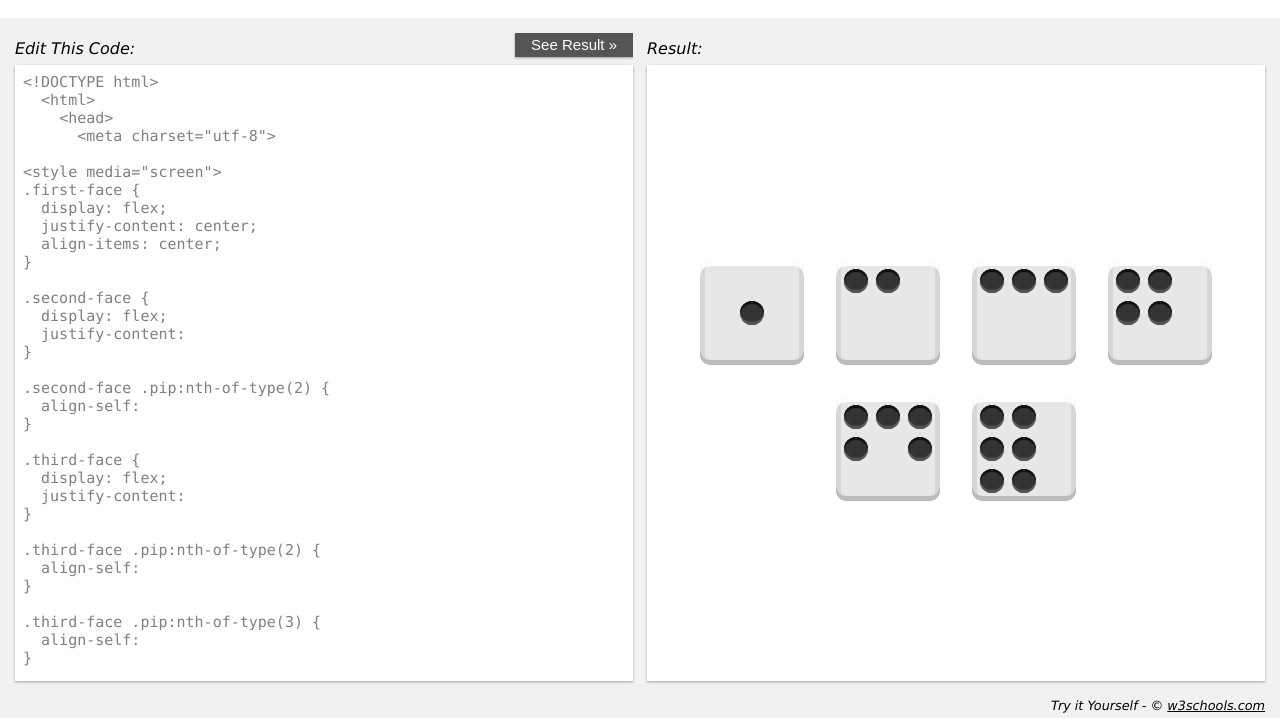
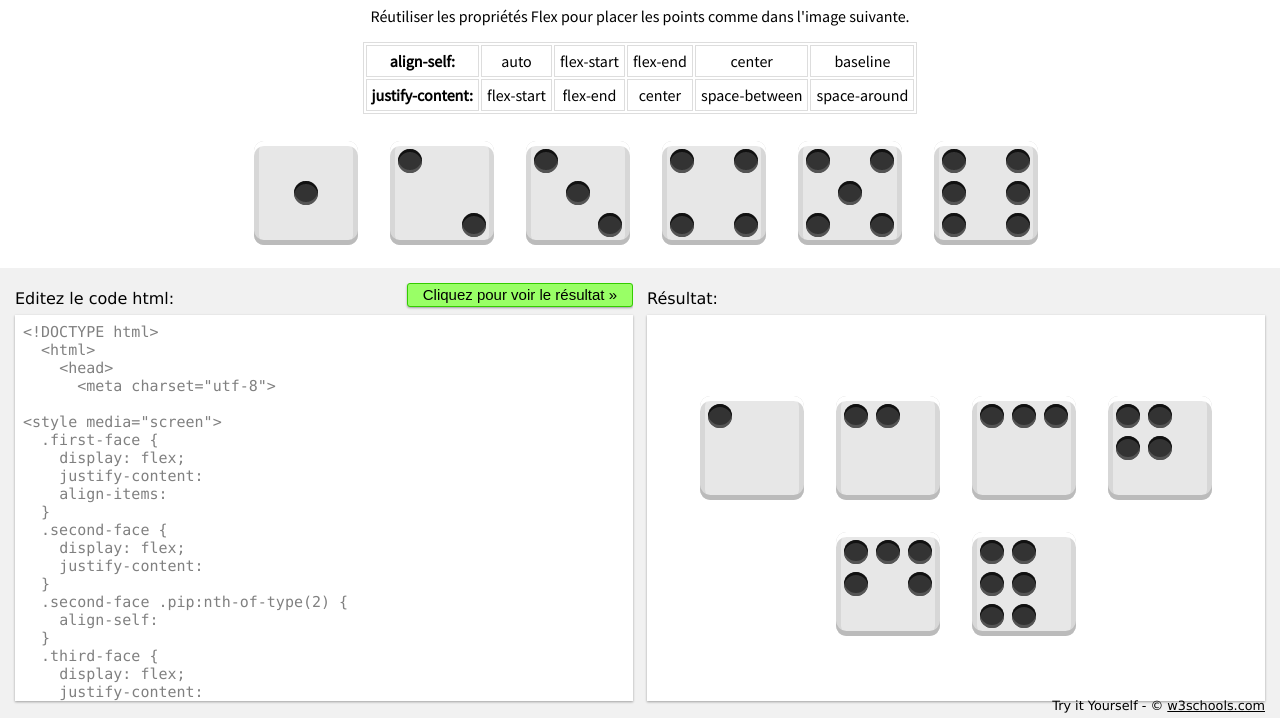
Before and after one commit to chloesaillant/siteflex, a plain HTML site: page jeu_creer_un_de/index.html in a window 1280 px wide. Shown: the part 82-800 px from the top of the page. Drawn offline with Linux system fonts and the light colour scheme.

Commit message:
nouvelle version du dice

```diff
--- a/jeu_creer_un_de/index.html
+++ b/jeu_creer_un_de/index.html
@@ -6,6 +6,7 @@
 <meta name="viewport" content="width=device-width">
 <meta name="viewport" content="width=device-width, initial-scale=1.0">
 <link rel="stylesheet" href="mean.css">
+<link href='https://fonts.googleapis.com/css?family=Source+Sans+Pro' rel='stylesheet' type='text/css'>
 <script type="text/javascript">
 function submitTryit() {
   var text = document.getElementById("textareaCode").value;
@@ -25,15 +26,43 @@ function submitTryit() {
 </head>
 <body>
 <div id='tryitLeaderboard'>
-  <h1><em>«Un coup de dés jamais n'abolira le hasard»<em></h1>
+  <h1>L'atelier de Dédé</h1>
+
+  <p>Réutiliser les propriétés Flex pour placer les points comme dans l'image suivante.</p>
+
+<table>
+
+  <tr>
+    <td><strong>align-self:</strong></td>
+    <td>auto</td>
+    <td>flex-start</td>
+    <td>flex-end</td>
+    <td>center</td>
+    <td>baseline</td>
+  </tr>
+
+  <tr>
+    <td><strong>justify-content:</strong></td>
+    <td>flex-start</td>
+    <td>flex-end</td>
+    <td>center</td>
+    <td>space-between</td>
+    <td>space-around</td>
+  </tr>
+
+</div>
+</table>
+
+<div id="image">
+<img src="img/dice.png" alt="screenshot" />
 </div>
 
 <div class="container">
   <div class="textareacontainer">
     <div class="textarea">
       <div style="overflow:auto;">
-        <div class="headerText">Edit This Code:</div>
-        <button class="seeResult" type="button" onclick="submitTryit()">See Result &raquo;</button>
+        <div class="headerText">Editez le code html:</div>
+        <button class="seeResult" type="button" onclick="submitTryit()">Cliquez pour voir le résultat &raquo;</button>
       </div>
       <div class="textareawrapper">
         <textarea autocomplete="off" class="code_input" id="textareaCode" wrap="logical" spellcheck="false">
@@ -45,68 +74,54 @@ function submitTryit() {
 <style media="screen">
   .first-face {
     display: flex;
-  justify-content: center;
-  align-items: center;
+    justify-content:
+    align-items:
   }
-
   .second-face {
     display: flex;
     justify-content:
   }
-
   .second-face .pip:nth-of-type(2) {
     align-self:
   }
-
   .third-face {
     display: flex;
     justify-content:
   }
-
   .third-face .pip:nth-of-type(2) {
     align-self:
   }
-
   .third-face .pip:nth-of-type(3) {
     align-self:
   }
-
   .fourth-face, .sixth-face {
     display: flex;
     justify-content:
   }
-
   .fourth-face .column, .sixth-face .column {
     display: flex;
     flex-direction: column;
     justify-content:
   }
-
   .fifth-face {
     display: flex;
     justify-content:
   }
-
   .fifth-face .column {
     display: flex;
     flex-direction: column;
     justify-content:
   }
-
   .fifth-face .column:nth-of-type(2) {
     justify-content:
   }
-
-/* OTHER STYLES */
-
+  /* ******* OTHER STYLES ******* */
   * {
     box-sizing: border-box;
   }
-
   html, body {
     height: 100%;
   }
-
   body {
     display: flex;
     align-items: center;
@@ -115,35 +130,28 @@ body {
     flex-wrap: wrap;
     align-content: center;
     font-family: 'Open Sans', sans-serif;
-
     background: linear-gradient(top, #222, #333);
   }
-
   [class$="face"] {
     margin: 16px;
     padding: 4px;
-
     background-color: #e7e7e7;
     width: 104px;
     height: 104px;
     object-fit: contain;
-
     box-shadow:
     inset 0 5px white,
     inset 0 -5px #bbb,
     inset 5px 0 #d7d7d7,
     inset -5px 0 #d7d7d7;
-
     border-radius: 10%;
   }
-
   .pip {
     display: block;
     width: 24px;
     height: 24px;
     border-radius: 50%;
     margin: 4px;
-
     background-color: #333;
     box-shadow: inset 0 3px #111, inset 0 -3px #555;
   }
@@ -197,11 +205,10 @@ body {
     <span class="pip"></span>
   </div>
 </div>
-</html>
-
 
   </body>
 </html>
+
 </textarea>
           <form autocomplete="off" style="margin:0px;display:none;">
             <input type="hidden" name="code" id="code" />
@@ -213,7 +220,7 @@ body {
   <div class="iframecontainer">
     <div class="iframe">
       <div style="overflow:auto;">
-        <div class="headerText">Result:</div>
+        <div class="headerText">Résultat:</div>
       </div>
       <div id="iframewrapper" class="iframewrapper">
 
--- a/jeu_creer_un_de/mean.css
+++ b/jeu_creer_un_de/mean.css
@@ -1,19 +1,37 @@
+
 * {
     -webkit-box-sizing: border-box;
     -moz-box-sizing: border-box;
     box-sizing: border-box;
 }
 body {
+    font-family: 'Source Sans Pro', sans-serif;
     color:#000000;
     margin:0px;
     font-size:100%;
 }
+
+#image{
+  display: flex;
+  justify-content: center;
+}
+
+
+table, td, tr{
+  border: 1px solid #DDDDDD;
+  align-content: center;
+  vertical-align: middle;
+  margin: auto;
+}
+
+td{padding:5px;}
+
 .container {
     background-color:#f1f1f1;
     width:100%;
     overflow:auto;
     position:absolute;
-    top:100px;
+    top:350px;
     bottom:0;
     height:auto;
     min-height:250px;
@@ -45,13 +63,14 @@ body {
 .seeResult {
     float:right;
     font-size:15px;
-    background-color:#555555;
-    color:#ffffff;
-    border:1px solid #555555;
+    background-color:#99FF66;
+    color:black;
+    border:1px solid #33CC00;
+    border-radius:3px;
     padding:0 15px;
     line-height:1.45;
     width:auto;
-	cursor:pointer;
+	  cursor:pointer;
     box-shadow:0 1px 3px rgba(0,0,0,0.12), 0 1px 2px rgba(0,0,0,0.24);
 }
 .seeResult:hover {
```
Also changed, not shown: jeu_creer_un_de/img/dice.png (added). Lines whose indentation alone changed are shown as unchanged.
